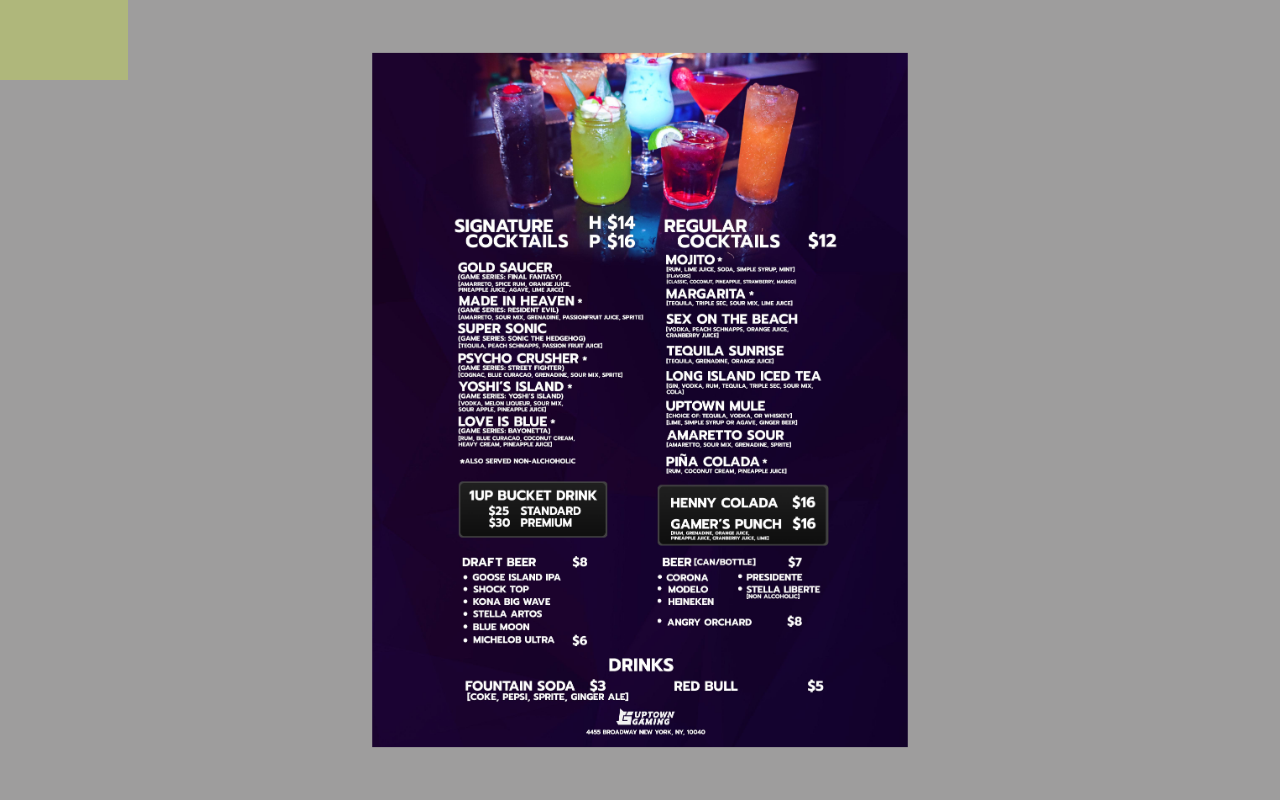
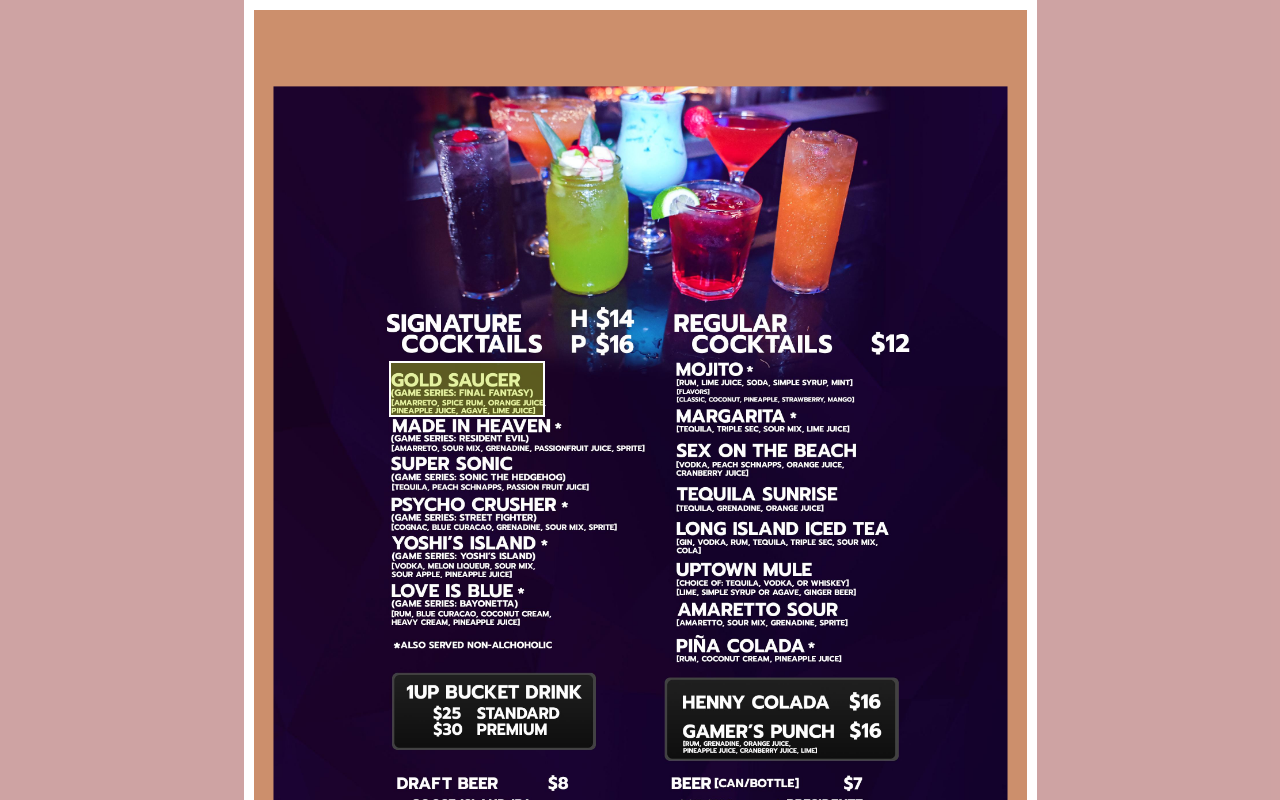
Before and after one commit to eotoalex/qr_wa_86thewait, a Next.js app: page / in a window 1280 px wide. Shown: the top 800 px of the page. Built offline with nearby package versions, Linux system fonts and the light colour scheme.

Commit message:
the div now goes on top of the image perfectly, but after a certain decrease of size, the images shrinks and the div moves. I need to create a page size limit.

```diff
--- a/src/app/page.js
+++ b/src/app/page.js
@@ -6,8 +6,6 @@ import 'bootstrap/dist/css/bootstrap.min.css';
 import { useRouter } from 'next/navigation';
 import Image from 'next/image';
 import styles from './styles.css';
-
-
 
 export default function Home() {
   const [show, setShow] = useState(false);
@@ -22,8 +20,8 @@ export default function Home() {
     height: typeof window !== 'undefined' ? window.innerHeight : 0,
   });
 
-useEffect(() => {
-    const handleResize = () => {
+useEffect( () => {
+     const handleResize = () => {
       setScreenSize({
         width: window.innerWidth,
         height: window.innerHeight,
@@ -37,33 +35,53 @@ useEffect(() => {
 
 const container = {
   position: 'relative',
-  backgroundColor: 'rgba(13, 12, 12, 0.4)',
-  width: `${screenSize.width}px`,
-  height: `${screenSize.height}px`,
+  backgroundColor: 'rgba(134, 26, 26, 0.4)',
+  width:  '100%',
+  height: '100%',
+  display: 'flex',
+  justifyContent: 'center',
+  alignItems: 'center',
 }
 
 const containerStyle = {
   position: 'relative',
-  width: `${screenSize.width}px`,
-  height: `${screenSize.height}px`,
   aspectRatio: '16 / 9',
   overflow: 'hidden',
+  backgroundColor: 'rgba(199, 113, 27, 0.4)',
+   border: "5px solid #fff",
+   width: '793px',
+  height: '1123px',
+  display: 'flex',
+  justifyContent: 'center',
+  alignItems: 'center',
+  color: 'white',
+  margin:'0',
+  padding:'0',
+
 };
 
 const imageLayer = {
+  position: 'absolute',
   objectFit: 'contain',
+  width:'100%',
+  height: '100%',
   zIndex: 0,
+  overflow: 'hidden',
+  border: "5px solid #fff",
+  margin:'0',
+  padding:'0',
+
 
 };
 
 const overlayStyle = {
-  objectFit: 'cover',
+
   position: 'absolute',
-  top: 0,
-  left: 0,
-  width: '10%',
-  height: '10%',
-  backgroundColor: 'rgba(199, 222, 73, 0.4)',
+  top: 356,
+  left: 140,
+  width: '20%',
+  height: '5%',
+  backgroundColor: 'rgba(189, 222, 20, 0.4)',
   display: 'flex',
   justifyContent: 'center',
   alignItems: 'center',
@@ -71,13 +89,14 @@ const overlayStyle = {
   fontSize: '24px',
   zIndex: 1,
   cursor: 'pointer',
+  border: "2px solid #ffff"
 
 };
 
 
   return (
 
-    <div style={container}>
+    <div style={container} >
       {/* Relative wrapper for Image and overlay */}
       <div style={containerStyle}> {/* Aspect ratio ensures height */}
         <Image
@@ -91,6 +110,7 @@ const overlayStyle = {
         {/* Overlay 1 */}
         <div
         style={overlayStyle}
+        className=''
         onClick={log}
         />
 
```
Also changed, not shown: src/app/styles.css (line endings or trailing spaces).
